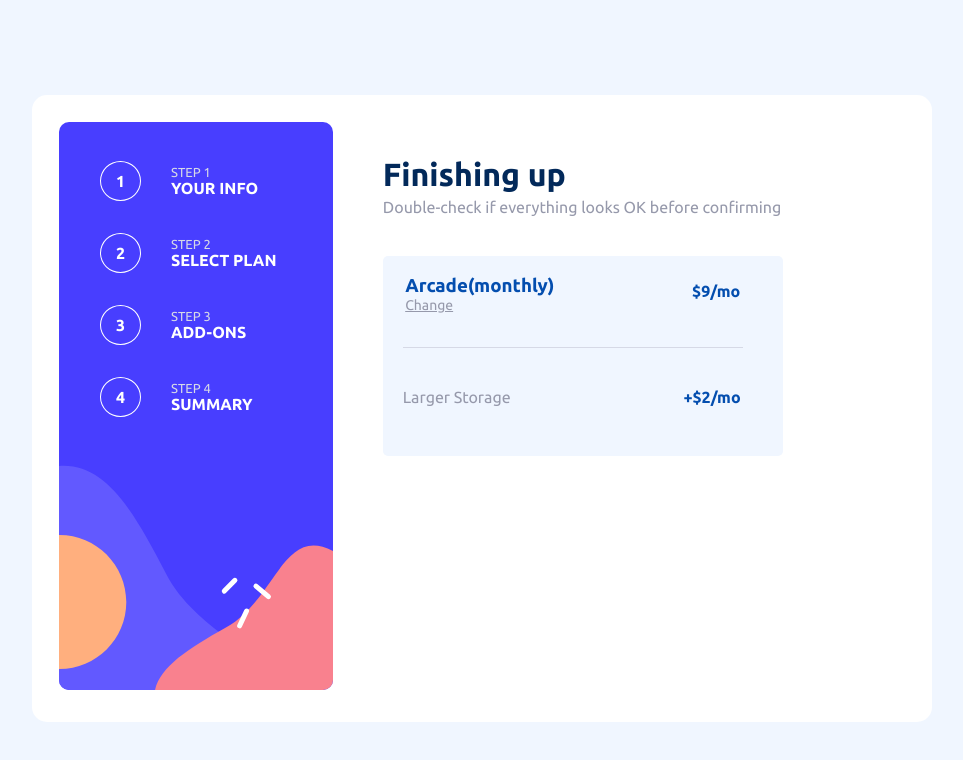
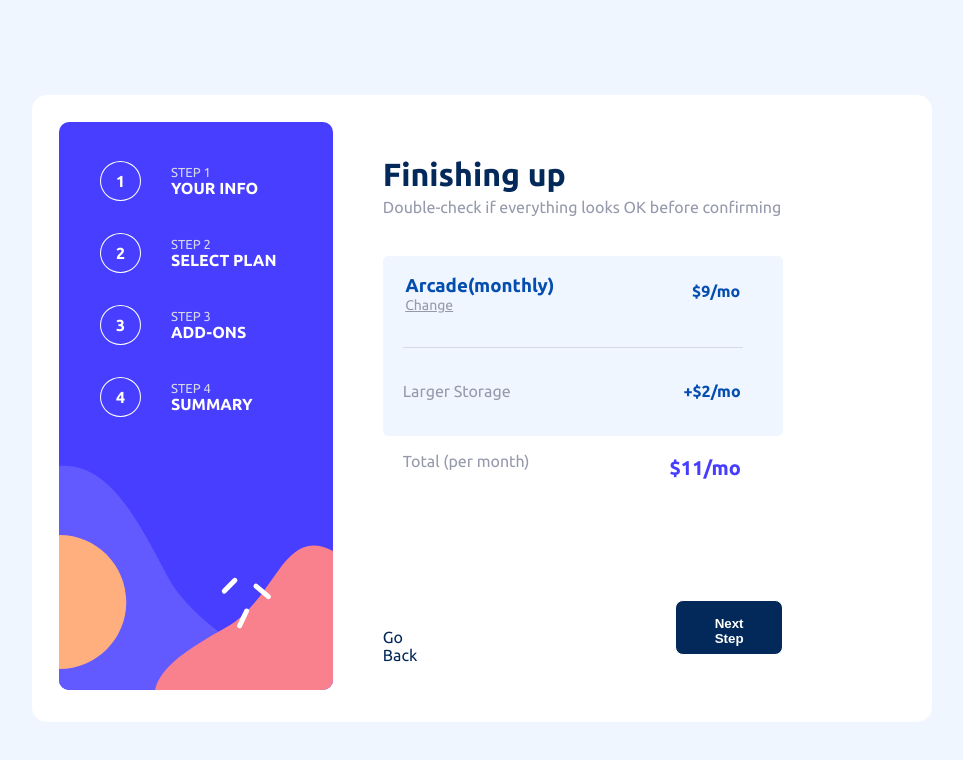
Before and after one commit to ArthurVRoost/ProjetState, a React (Vite) app: page / in a window 1280 px wide. Shown: the top 760 px of the page, without its empty margins (229-1192 px from the left). Built offline with nearby package versions, Linux system fonts and the light colour scheme.

Commit message:
finish div3

```diff
--- a/src/Components/finish/Finish.jsx
+++ b/src/Components/finish/Finish.jsx
@@ -26,11 +26,13 @@ export default function Finish() {
             </div>
 
             <div className='finishDiv3'>
-
+                <p className='finishDiv3P1'>Total (per month)</p>
+                <p className='finishDiv3P2'>$11/mo</p>
             </div>
 
-            <div className='finishDiv4'>
-
+            <div className='planDiv4'>
+                <p className='planDiv4P addP4'>Go Back</p>
+                <button className='planBtn addBtn4'>Next Step</button>
             </div>
         </div>
         </>
--- a/src/Components/finish/finish.css
+++ b/src/Components/finish/finish.css
@@ -15,7 +15,7 @@
     background-color:hsl(217, 100%, 97%) ;
     margin-top: 10%;
     border-radius: 5px;
-    height: 200px;
+    height: 180px;
 }
 .finishDiv5H3{
     color:hsl(214, 96%, 35%) ;
@@ -48,11 +48,24 @@
 
 .finishDiv2Div2P1{
     color:hsl(231, 11%, 63%) ;
-    margin-top: 12%;
+    margin-top: 10%;
 }
 .finishDiv2Div2P2{
     color: hsl(214, 96%, 35%);
     font-weight: bold;
     margin-left: 42%;
-    margin-top: 12%;
+    margin-top: 10%;
 }
+.finishDiv3{
+    display: flex;
+}
+.finishDiv3P1{
+    color:hsl(231, 11%, 63%);
+    margin-left: 5%;
+}
+.finishDiv3P2{
+    color:hsl(243, 100%, 62%) ;
+    margin-left: 35%;
+    font-weight: bold;
+    font-size: 20px;
+}
```
